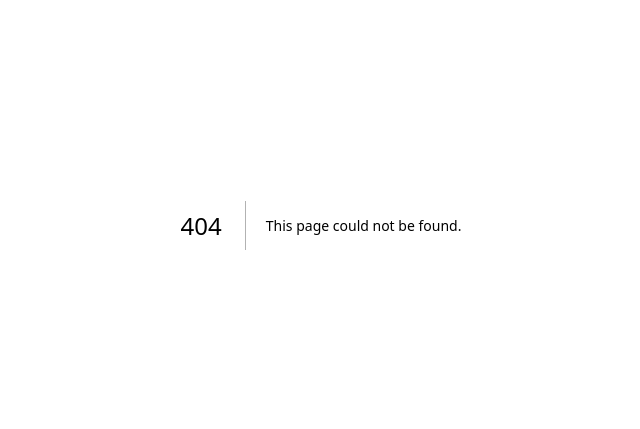
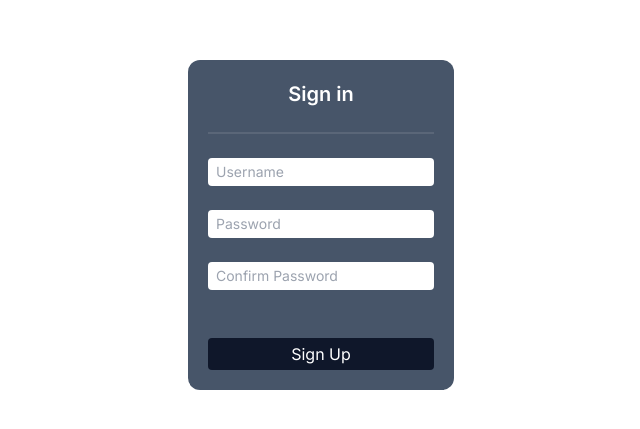
Before and after one commit to rayanramazan/string-app, a Next.js app: page /signup in a window 1280 px wide. Before the commit this address had no page. Shown: the part 175-604 px from the top of the page, without its empty margins (319-959 px from the left). Built offline with nearby package versions, Linux system fonts and the light colour scheme.

Commit message:
sign up page

```diff
--- /dev/null
+++ b/app/(public)/signup/form.tsx
@@ -0,0 +1,72 @@
+"use client";
+import React, {FormEvent, useState } from "react";
+
+function Form(){
+    const [username, setUsername] = useState<undefined | string>("");
+    const [password, setPassword] = useState<undefined | string>("");
+    const [confirmPassword, setConfirmPassword] = useState<undefined | string>("");
+    const [error, setError] = useState<undefined | string>("");
+
+    async function handleSubmit(e: FormEvent) {
+        e.preventDefault();
+        setError("");
+
+        if(password !== confirmPassword) {
+            setError("Passwords do not match");
+            return;
+        }
+
+        const res = await fetch("api/signup", {
+            method: "POST",
+            body: JSON.stringify({
+                username,
+                password
+            })
+        })
+
+        if(res.ok) {
+            window.location.href = "/feed";
+        } else {
+            alert("Sign up failed");
+        }
+    }
+    return (
+        <form onSubmit={handleSubmit} className="flex flex-col bg-slate-600 justify-center items-center w-fit mx-auto p-5 gap-6 rounded-xl">
+            <div className="text-xl text-white font-semibold">
+                Sign in
+            </div>
+            <hr className="border border-white/10 w-full"/>
+            <div>
+                <input type="text" className="border-0 text-sm px-2 py-1 rounded focus:outline-none"
+                onChange={(e) => setUsername(e.target.value)}
+                value={username}
+                placeholder="Username"
+                id="username"
+                required
+                />
+            </div>
+            <div>
+                <input type="password" className="border-0 text-sm px-2 py-1 rounded focus:outline-none"
+                onChange={(e) => setPassword(e.target.value)}
+                value={password}
+                placeholder="Password"
+                id="password"
+                required
+                />
+            </div>
+            <div>
+                <input type="password" className="border-0 text-sm px-2 py-1 rounded focus:outline-none"
+                onChange={(e) => setConfirmPassword(e.target.value)}
+                value={confirmPassword}
+                placeholder="Confirm Password"
+                id="confirmPassword"
+                required
+                />
+            </div>
+            <p className="text-sm text-red-500">{error}</p>
+            <button type="submit" className=" bg-slate-900 text-white w-full px-2 py-1 rounded">Sign Up</button>
+        </form>
+    )
+}
+
+export default Form
--- /dev/null
+++ b/app/(public)/signup/page.tsx
@@ -0,0 +1,9 @@
+import Form from "./form";
+
+export default async function SignUp() {
+    return (
+        <main className="min-h-screen flex justify-center items-center">
+            <Form />
+        </main>
+    )
+}
```
Also changed, not shown: app/api/signup/route.ts (renamed from app/api/signin/route.ts).
